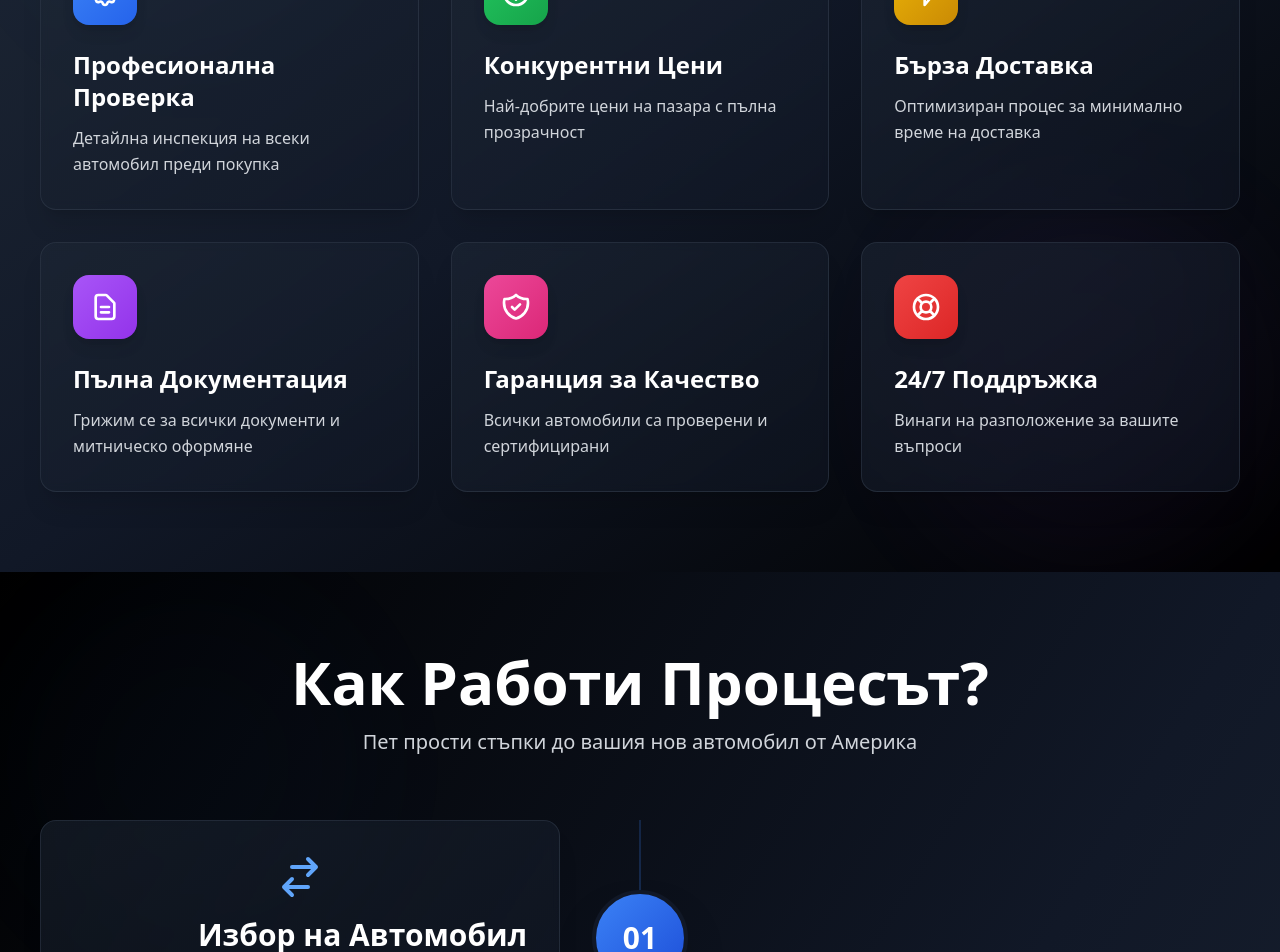
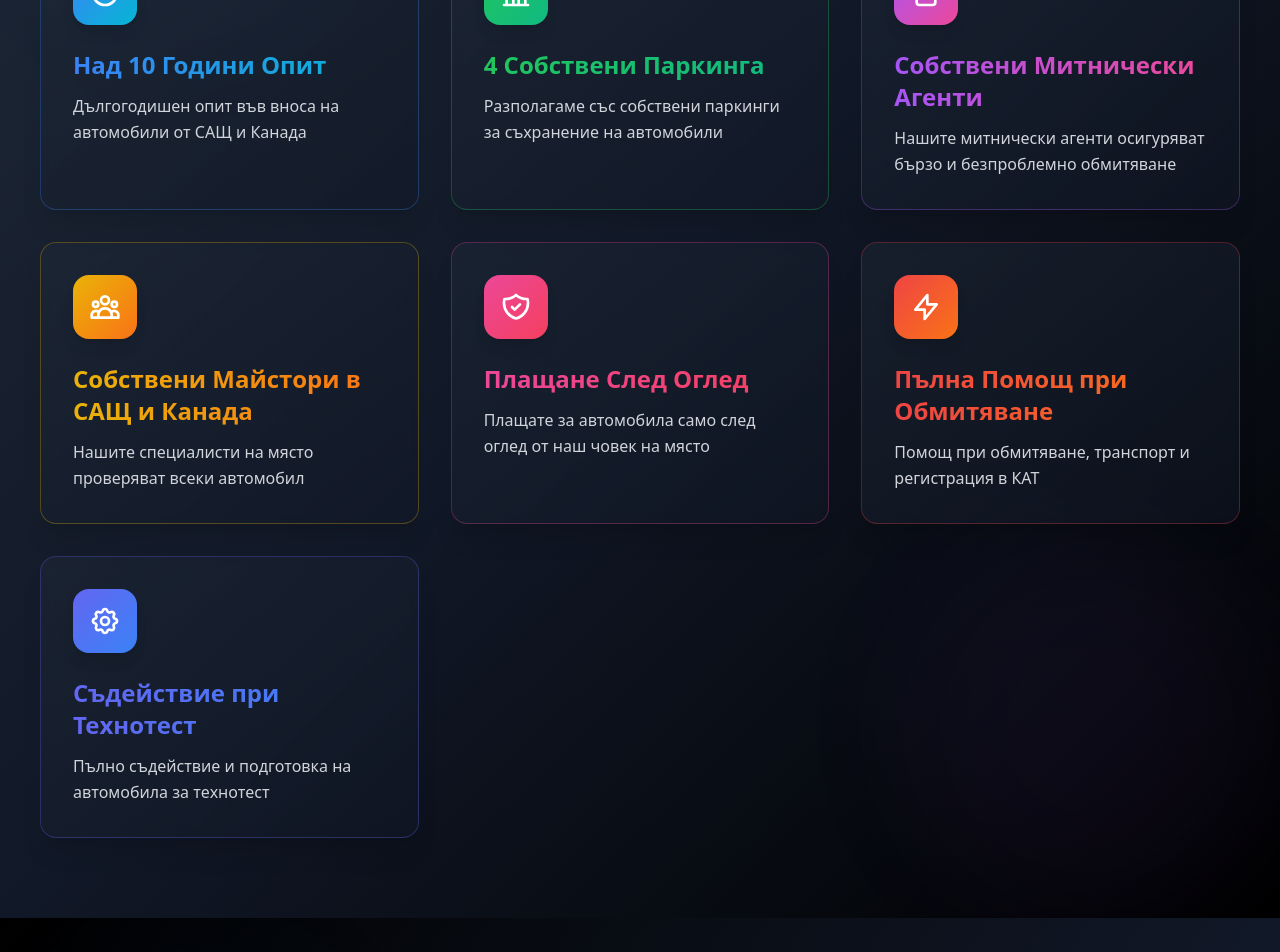
Before and after one commit to ivaylodimitar-projects/triumphcars-rework, a React (Vite) app in the folder frontend/: page / in a window 1280 px wide. Shown: the part 1120-2072 px from the top of the page. Built offline with nearby package versions, Linux system fonts and the light colour scheme.

Commit message:
Improving UI with colors and small tweaks.

```diff
--- a/frontend/package.json
+++ b/frontend/package.json
@@ -12,7 +12,8 @@
   "dependencies": {
     "framer-motion": "^12.25.0",
     "react": "^19.2.0",
-    "react-dom": "^19.2.0"
+    "react-dom": "^19.2.0",
+    "react-icons": "^5.5.0"
   },
   "devDependencies": {
     "@eslint/js": "^9.39.1",
--- a/frontend/src/components/sections/aboutSection.tsx
+++ b/frontend/src/components/sections/aboutSection.tsx
@@ -92,13 +92,13 @@ export default function AboutSection() {
             transition={{ duration: 0.6 }}
             className="relative"
           >
-            <div className="relative rounded-2xl overflow-hidden shadow-2xl">
+            <div className="relative rounded-2xl overflow-hidden shadow-2xl border border-purple-500/30">
               <img
-                src="https://images.unsplash.com/photo-1549317661-bd32c8ce0db2?auto=format&fit=crop&w=1000&q=80"
-                alt="Автомобили"
+                src="https://images.unsplash.com/photo-1603584173870-7f23fdae1b7a?auto=format&fit=crop&w=1000&q=80"
+                alt="Луксозни автомобили"
                 className="w-full h-[500px] object-cover"
               />
-              <div className="absolute inset-0 bg-gradient-to-t from-gray-900/60 via-transparent to-transparent" />
+              <div className="absolute inset-0 bg-gradient-to-t from-purple-900/60 via-blue-900/30 to-transparent" />
             </div>
 
             {/* Decorative Elements */}
--- a/frontend/src/components/sections/heroSection.tsx
+++ b/frontend/src/components/sections/heroSection.tsx
@@ -8,8 +8,8 @@ export default function HeroSection() {
       {/* Background image */}
       <div className="absolute inset-0 z-0">
         <img
-          src="https://images.unsplash.com/photo-1492144534655-ae79c964c9d7?auto=format&fit=crop&w=1950&q=80"
-          alt="Американски автомобили"
+          src="https://images.unsplash.com/photo-1618843479313-40f8afb4b4d8?auto=format&fit=crop&w=1950&q=80"
+          alt="Луксозен Mercedes-Benz"
           className="w-full h-full object-cover scale-110"
         />
         {/* Dark overlay */}
--- a/frontend/src/components/sections/processSection.tsx
+++ b/frontend/src/components/sections/processSection.tsx
@@ -6,6 +6,9 @@ const steps = [
     number: "01",
     title: "Избор на Автомобил",
     description: "Помагаме ви да изберете идеалния автомобил от американските търгове и дилъри.",
+    color: "from-blue-500 to-cyan-500",
+    bgColor: "bg-blue-500/10",
+    borderColor: "border-blue-500/30",
     icon: (
       <svg className="w-12 h-12" fill="none" stroke="currentColor" viewBox="0 0 24 24">
         <path strokeLinecap="round" strokeLinejoin="round" strokeWidth={2} d="M8 7h12m0 0l-4-4m4 4l-4 4m0 6H4m0 0l4 4m-4-4l4-4" />
@@ -16,6 +19,9 @@ const steps = [
     number: "02",
     title: "Проверка и Оценка",
     description: "Извършваме детайлна проверка на състоянието и историята на автомобила.",
+    color: "from-green-500 to-emerald-500",
+    bgColor: "bg-green-500/10",
+    borderColor: "border-green-500/30",
     icon: (
       <svg className="w-12 h-12" fill="none" stroke="currentColor" viewBox="0 0 24 24">
         <path strokeLinecap="round" strokeLinejoin="round" strokeWidth={2} d="M21 21l-6-6m2-5a7 7 0 11-14 0 7 7 0 0114 0z" />
@@ -26,6 +32,9 @@ const steps = [
     number: "03",
     title: "Покупка и Транспорт",
     description: "Закупуваме автомобила и организираме транспорта до България.",
+    color: "from-purple-500 to-pink-500",
+    bgColor: "bg-purple-500/10",
+    borderColor: "border-purple-500/30",
     icon: (
       <svg className="w-12 h-12" fill="none" stroke="currentColor" viewBox="0 0 24 24">
         <path strokeLinecap="round" strokeLinejoin="round" strokeWidth={2} d="M3 3h2l.4 2M7 13h10l4-8H5.4M7 13L5.4 5M7 13l-2.293 2.293c-.63.63-.184 1.707.707 1.707H17m0 0a2 2 0 100 4 2 2 0 000-4zm-8 2a2 2 0 11-4 0 2 2 0 014 0z" />
@@ -36,6 +45,9 @@ const steps = [
     number: "04",
     title: "Митническо Оформяне",
     description: "Грижим се за цялата документация и митническо оформяне.",
+    color: "from-yellow-500 to-orange-500",
+    bgColor: "bg-yellow-500/10",
+    borderColor: "border-yellow-500/30",
     icon: (
       <svg className="w-12 h-12" fill="none" stroke="currentColor" viewBox="0 0 24 24">
         <path strokeLinecap="round" strokeLinejoin="round" strokeWidth={2} d="M9 5H7a2 2 0 00-2 2v12a2 2 0 002 2h10a2 2 0 002-2V7a2 2 0 00-2-2h-2M9 5a2 2 0 002 2h2a2 2 0 002-2M9 5a2 2 0 012-2h2a2 2 0 012 2m-3 7h3m-3 4h3m-6-4h.01M9 16h.01" />
@@ -46,6 +58,9 @@ const steps = [
     number: "05",
     title: "Доставка при Вас",
     description: "Доставяме автомобила директно до вас, готов за регистрация.",
+    color: "from-pink-500 to-rose-500",
+    bgColor: "bg-pink-500/10",
+    borderColor: "border-pink-500/30",
     icon: (
       <svg className="w-12 h-12" fill="none" stroke="currentColor" viewBox="0 0 24 24">
         <path strokeLinecap="round" strokeLinejoin="round" strokeWidth={2} d="M5 13l4 4L19 7" />
@@ -94,11 +109,13 @@ export default function ProcessSection() {
                 {/* Content */}
                 <div className={`flex-1 ${index % 2 === 0 ? "md:text-right" : "md:text-left"}`}>
                   <motion.div
-                    whileHover={{ scale: 1.02 }}
-                    className="bg-gradient-to-br from-gray-800/50 to-gray-900/50 backdrop-blur-sm p-8 rounded-2xl border border-gray-700/50 shadow-xl"
+                    whileHover={{ scale: 1.02, y: -5 }}
+                    className={`bg-gradient-to-br from-gray-800/50 to-gray-900/50 backdrop-blur-sm p-8 rounded-2xl border ${step.borderColor} shadow-xl hover:shadow-2xl transition-all duration-300`}
                   >
-                    <div className="text-blue-400 mb-4 flex justify-center">{step.icon}</div>
-                    <h3 className="text-2xl md:text-3xl font-bold text-white mb-3">
+                    <div className={`mb-4 flex justify-center bg-gradient-to-r ${step.color} bg-clip-text text-transparent`}>
+                      {step.icon}
+                    </div>
+                    <h3 className={`text-2xl md:text-3xl font-bold mb-3 bg-gradient-to-r ${step.color} bg-clip-text text-transparent`}>
                       {step.title}
                     </h3>
                     <p className="text-gray-300 text-lg leading-relaxed">
@@ -111,7 +128,7 @@ export default function ProcessSection() {
                 <div className="relative flex-shrink-0">
                   <motion.div
                     whileHover={{ scale: 1.1, rotate: 5 }}
-                    className="w-20 h-20 md:w-24 md:h-24 rounded-full bg-gradient-to-br from-blue-500 to-blue-700 flex items-center justify-center shadow-2xl border-4 border-gray-900 relative z-10"
+                    className={`w-20 h-20 md:w-24 md:h-24 rounded-full bg-gradient-to-br ${step.color} flex items-center justify-center shadow-2xl border-4 border-gray-900 relative z-10`}
                   >
                     <span className="text-2xl md:text-3xl font-bold text-white">
                       {step.number}
--- a/frontend/src/components/sections/servicesSection.tsx
+++ b/frontend/src/components/sections/servicesSection.tsx
@@ -3,65 +3,89 @@ import { motion } from "framer-motion"
 
 const benefits = [
   {
-    title: "Професионална Проверка",
-    description: "Детайлна инспекция на всеки автомобил преди покупка",
+    title: "Над 10 Години Опит",
+    description: "Дългогодишен опит във вноса на автомобили от САЩ и Канада",
+    icon: (
+      <svg className="w-8 h-8" fill="none" stroke="currentColor" viewBox="0 0 24 24">
+        <path strokeLinecap="round" strokeLinejoin="round" strokeWidth={2} d="M9 12l2 2 4-4m6 2a9 9 0 11-18 0 9 9 0 0118 0z" />
+      </svg>
+    ),
+    color: "from-blue-500 to-cyan-500",
+    bgColor: "bg-blue-500/10",
+    borderColor: "border-blue-500/30"
+  },
+  {
+    title: "4 Собствени Паркинга",
+    description: "Разполагаме със собствени паркинги за съхранение на автомобили",
+    icon: (
+      <svg className="w-8 h-8" fill="none" stroke="currentColor" viewBox="0 0 24 24">
+        <path strokeLinecap="round" strokeLinejoin="round" strokeWidth={2} d="M19 21V5a2 2 0 00-2-2H7a2 2 0 00-2 2v16m14 0h2m-2 0h-5m-9 0H3m2 0h5M9 7h1m-1 4h1m4-4h1m-1 4h1m-5 10v-5a1 1 0 011-1h2a1 1 0 011 1v5m-4 0h4" />
+      </svg>
+    ),
+    color: "from-green-500 to-emerald-500",
+    bgColor: "bg-green-500/10",
+    borderColor: "border-green-500/30"
+  },
+  {
+    title: "Собствени Митнически Агенти",
+    description: "Нашите митнически агенти осигуряват бързо и безпроблемно обмитяване",
+    icon: (
+      <svg className="w-8 h-8" fill="none" stroke="currentColor" viewBox="0 0 24 24">
+        <path strokeLinecap="round" strokeLinejoin="round" strokeWidth={2} d="M9 12h6m-6 4h6m2 5H7a2 2 0 01-2-2V5a2 2 0 012-2h5.586a1 1 0 01.707.293l5.414 5.414a1 1 0 01.293.707V19a2 2 0 01-2 2z" />
+      </svg>
+    ),
+    color: "from-purple-500 to-pink-500",
+    bgColor: "bg-purple-500/10",
+    borderColor: "border-purple-500/30"
+  },
+  {
+    title: "Собствени Майстори в САЩ и Канада",
+    description: "Нашите специалисти на място проверяват всеки автомобил",
+    icon: (
+      <svg className="w-8 h-8" fill="none" stroke="currentColor" viewBox="0 0 24 24">
+        <path strokeLinecap="round" strokeLinejoin="round" strokeWidth={2} d="M17 20h5v-2a3 3 0 00-5.356-1.857M17 20H7m10 0v-2c0-.656-.126-1.283-.356-1.857M7 20H2v-2a3 3 0 015.356-1.857M7 20v-2c0-.656.126-1.283.356-1.857m0 0a5.002 5.002 0 019.288 0M15 7a3 3 0 11-6 0 3 3 0 016 0zm6 3a2 2 0 11-4 0 2 2 0 014 0zM7 10a2 2 0 11-4 0 2 2 0 014 0z" />
+      </svg>
+    ),
+    color: "from-yellow-500 to-orange-500",
+    bgColor: "bg-yellow-500/10",
+    borderColor: "border-yellow-500/30"
+  },
+  {
+    title: "Плащане След Оглед",
+    description: "Плащате за автомобила само след оглед от наш човек на място",
+    icon: (
+      <svg className="w-8 h-8" fill="none" stroke="currentColor" viewBox="0 0 24 24">
+        <path strokeLinecap="round" strokeLinejoin="round" strokeWidth={2} d="M9 12l2 2 4-4m5.618-4.016A11.955 11.955 0 0112 2.944a11.955 11.955 0 01-8.618 3.04A12.02 12.02 0 003 9c0 5.591 3.824 10.29 9 11.622 5.176-1.332 9-6.03 9-11.622 0-1.042-.133-2.052-.382-3.016z" />
+      </svg>
+    ),
+    color: "from-pink-500 to-rose-500",
+    bgColor: "bg-pink-500/10",
+    borderColor: "border-pink-500/30"
+  },
+  {
+    title: "Пълна Помощ при Обмитяване",
+    description: "Помощ при обмитяване, транспорт и регистрация в КАТ",
+    icon: (
+      <svg className="w-8 h-8" fill="none" stroke="currentColor" viewBox="0 0 24 24">
+        <path strokeLinecap="round" strokeLinejoin="round" strokeWidth={2} d="M13 10V3L4 14h7v7l9-11h-7z" />
+      </svg>
+    ),
+    color: "from-red-500 to-orange-500",
+    bgColor: "bg-red-500/10",
+    borderColor: "border-red-500/30"
+  },
+  {
+    title: "Съдействие при Технотест",
+    description: "Пълно съдействие и подготовка на автомобила за технотест",
     icon: (
       <svg className="w-8 h-8" fill="none" stroke="currentColor" viewBox="0 0 24 24">
         <path strokeLinecap="round" strokeLinejoin="round" strokeWidth={2} d="M10.325 4.317c.426-1.756 2.924-1.756 3.35 0a1.724 1.724 0 002.573 1.066c1.543-.94 3.31.826 2.37 2.37a1.724 1.724 0 001.065 2.572c1.756.426 1.756 2.924 0 3.35a1.724 1.724 0 00-1.066 2.573c.94 1.543-.826 3.31-2.37 2.37a1.724 1.724 0 00-2.572 1.065c-.426 1.756-2.924 1.756-3.35 0a1.724 1.724 0 00-2.573-1.066c-1.543.94-3.31-.826-2.37-2.37a1.724 1.724 0 00-1.065-2.572c-1.756-.426-1.756-2.924 0-3.35a1.724 1.724 0 001.066-2.573c-.94-1.543.826-3.31 2.37-2.37.996.608 2.296.07 2.572-1.065z" />
         <path strokeLinecap="round" strokeLinejoin="round" strokeWidth={2} d="M15 12a3 3 0 11-6 0 3 3 0 016 0z" />
       </svg>
     ),
-    color: "from-blue-500 to-blue-600"
-  },
-  {
-    title: "Конкурентни Цени",
-    description: "Най-добрите цени на пазара с пълна прозрачност",
-    icon: (
-      <svg className="w-8 h-8" fill="none" stroke="currentColor" viewBox="0 0 24 24">
-        <path strokeLinecap="round" strokeLinejoin="round" strokeWidth={2} d="M12 8c-1.657 0-3 .895-3 2s1.343 2 3 2 3 .895 3 2-1.343 2-3 2m0-8c1.11 0 2.08.402 2.599 1M12 8V7m0 1v8m0 0v1m0-1c-1.11 0-2.08-.402-2.599-1M21 12a9 9 0 11-18 0 9 9 0 0118 0z" />
-      </svg>
-    ),
-    color: "from-green-500 to-green-600"
-  },
-  {
-    title: "Бърза Доставка",
-    description: "Оптимизиран процес за минимално време на доставка",
-    icon: (
-      <svg className="w-8 h-8" fill="none" stroke="currentColor" viewBox="0 0 24 24">
-        <path strokeLinecap="round" strokeLinejoin="round" strokeWidth={2} d="M13 10V3L4 14h7v7l9-11h-7z" />
-      </svg>
-    ),
-    color: "from-yellow-500 to-yellow-600"
-  },
-  {
-    title: "Пълна Документация",
-    description: "Грижим се за всички документи и митническо оформяне",
-    icon: (
-      <svg className="w-8 h-8" fill="none" stroke="currentColor" viewBox="0 0 24 24">
-        <path strokeLinecap="round" strokeLinejoin="round" strokeWidth={2} d="M9 12h6m-6 4h6m2 5H7a2 2 0 01-2-2V5a2 2 0 012-2h5.586a1 1 0 01.707.293l5.414 5.414a1 1 0 01.293.707V19a2 2 0 01-2 2z" />
-      </svg>
-    ),
-    color: "from-purple-500 to-purple-600"
-  },
-  {
-    title: "Гаранция за Качество",
-    description: "Всички автомобили са проверени и сертифицирани",
-    icon: (
-      <svg className="w-8 h-8" fill="none" stroke="currentColor" viewBox="0 0 24 24">
-        <path strokeLinecap="round" strokeLinejoin="round" strokeWidth={2} d="M9 12l2 2 4-4m5.618-4.016A11.955 11.955 0 0112 2.944a11.955 11.955 0 01-8.618 3.04A12.02 12.02 0 003 9c0 5.591 3.824 10.29 9 11.622 5.176-1.332 9-6.03 9-11.622 0-1.042-.133-2.052-.382-3.016z" />
-      </svg>
-    ),
-    color: "from-pink-500 to-pink-600"
-  },
-  {
-    title: "24/7 Поддръжка",
-    description: "Винаги на разположение за вашите въпроси",
-    icon: (
-      <svg className="w-8 h-8" fill="none" stroke="currentColor" viewBox="0 0 24 24">
-        <path strokeLinecap="round" strokeLinejoin="round" strokeWidth={2} d="M18.364 5.636l-3.536 3.536m0 5.656l3.536 3.536M9.172 9.172L5.636 5.636m3.536 9.192l-3.536 3.536M21 12a9 9 0 11-18 0 9 9 0 0118 0zm-5 0a4 4 0 11-8 0 4 4 0 018 0z" />
-      </svg>
-    ),
-    color: "from-red-500 to-red-600"
+    color: "from-indigo-500 to-blue-500",
+    bgColor: "bg-indigo-500/10",
+    borderColor: "border-indigo-500/30"
   }
 ]
 
@@ -97,7 +121,7 @@ export default function ServicesSection() {
               whileHover={{ y: -8, transition: { duration: 0.3 } }}
               className="group"
             >
-              <div className="h-full bg-gradient-to-br from-gray-800/50 to-gray-900/50 backdrop-blur-sm p-8 rounded-2xl border border-gray-700/50 shadow-xl hover:shadow-2xl transition-all duration-300 hover:border-gray-600/50">
+              <div className={`h-full bg-gradient-to-br from-gray-800/50 to-gray-900/50 backdrop-blur-sm p-8 rounded-2xl border ${benefit.borderColor} shadow-xl hover:shadow-2xl transition-all duration-300`}>
                 {/* Icon */}
                 <motion.div
                   whileHover={{ scale: 1.1, rotate: 5 }}
@@ -108,7 +132,7 @@ export default function ServicesSection() {
                 </motion.div>
 
                 {/* Content */}
-                <h3 className="text-2xl font-bold text-white mb-3 group-hover:text-blue-400 transition-colors duration-300">
+                <h3 className={`text-2xl font-bold mb-3 bg-gradient-to-r ${benefit.color} bg-clip-text text-transparent transition-all duration-300`}>
                   {benefit.title}
                 </h3>
                 <p className="text-gray-300 leading-relaxed">
```
Also changed, not shown: frontend/src/components/sections/contactSection.tsx (+30 -11 lines), frontend/src/components/sections/locationsSection.tsx (+19 -9 lines), 1 other file (tests, documents, lock files or other folders).
